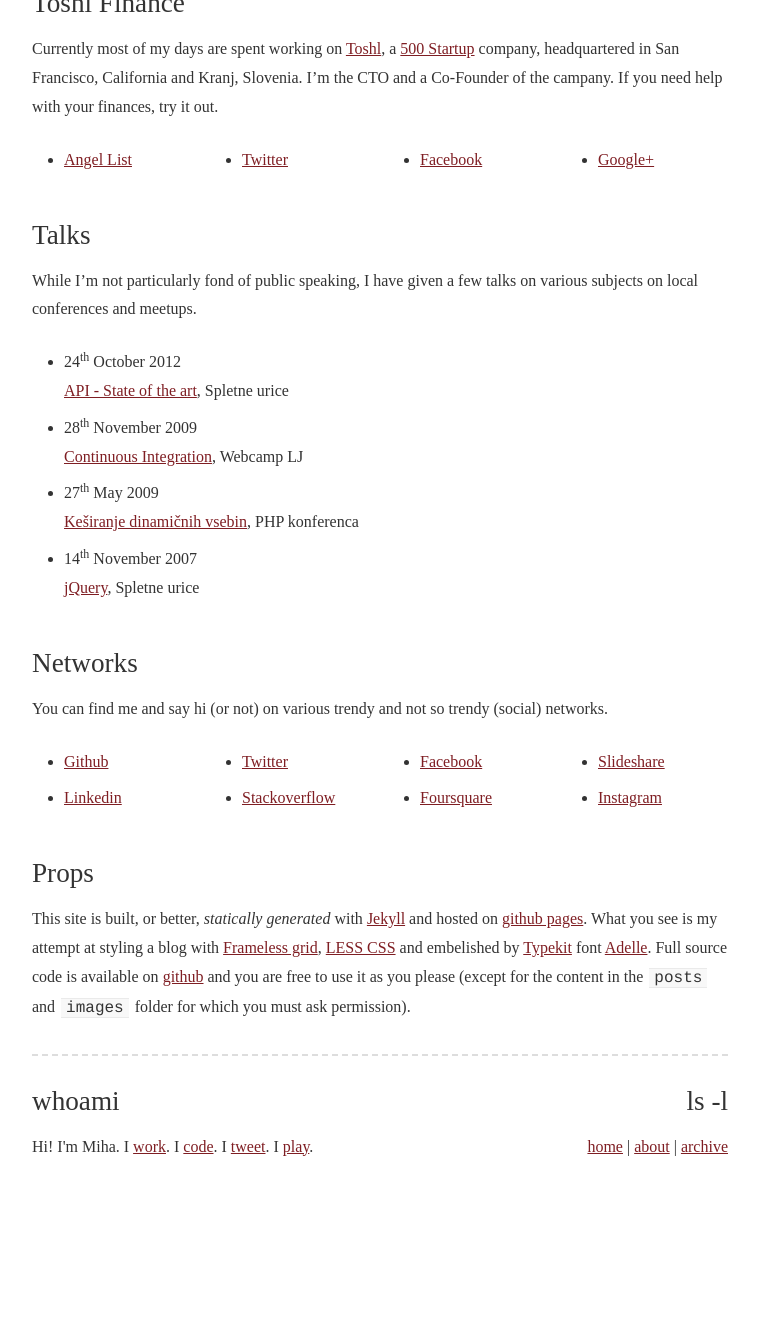
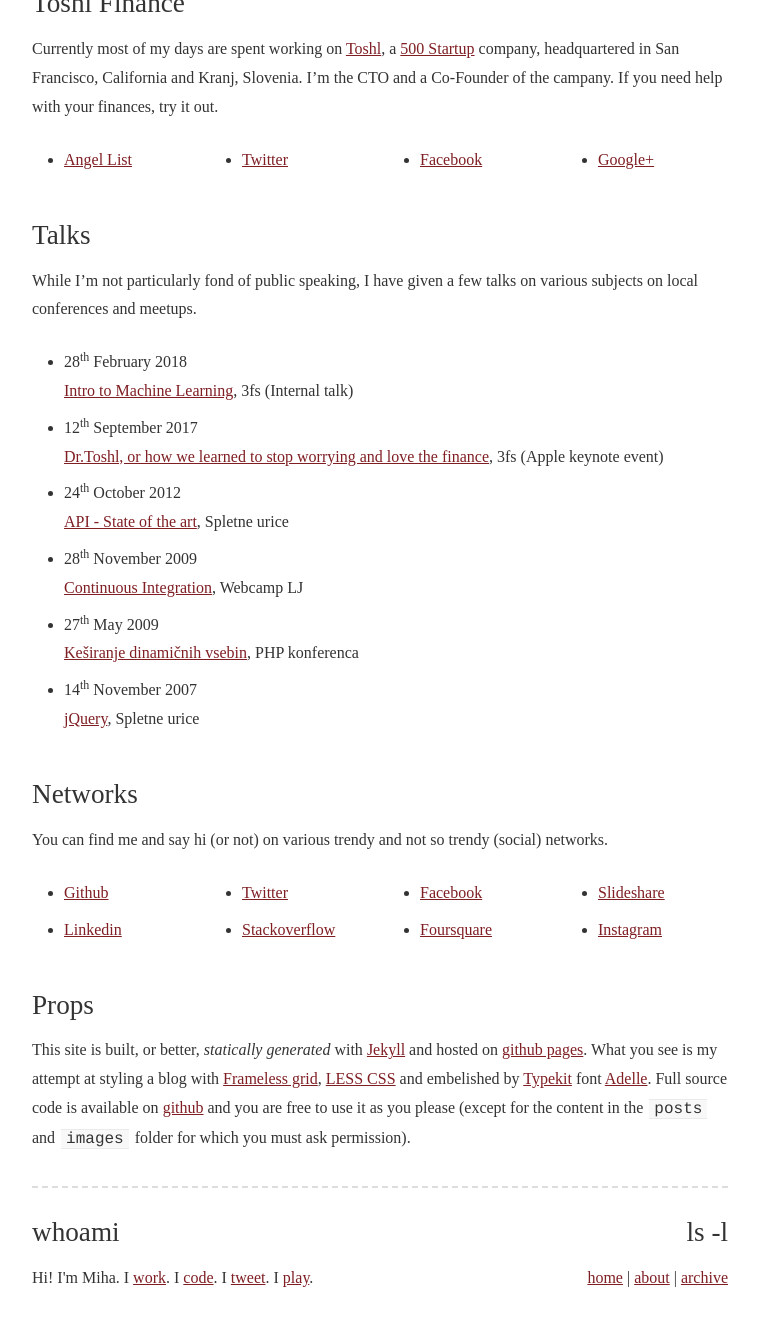
Before and after one commit to mihahribar/mihahribar.github.io, a Jekyll site: the page built from about.md, in a window 1280 px wide, cut to the strip 294-1619 px from the top of the page. Shown: the whole strip, without its empty margins (260-1019 px from the left). Built offline with Jekyll 4.4.1, drawn with Linux system fonts in a browser that asks for light colours; before the commit the page ends 1487 px from its top, so only the background shows below that.

Commit message:
added recent talks

```diff
--- a/about.md
+++ b/about.md
@@ -30,6 +30,10 @@
 While I'm not particularly fond of public speaking, I have given a few
 talks on various subjects on local conferences and meetups.
 
+-   <time datetime="2018-02-28">28<sup>th</sup> February 2018</time>
+    [Intro to Machine Learning](/talks/intro-to-ml.pdf), 3fs (Internal talk)
+-   <time datetime="2017-09-12">12<sup>th</sup> September 2017</time>
+    [Dr.Toshl, or how we learned to stop worrying and love the finance](/talks/dr.toshl.pdf), 3fs (Apple keynote event)
 -   <time datetime="2012-10-24">24<sup>th</sup> October 2012</time>
     [API - State of the art](/talks/api-state-of-the-art), Spletne urice
 -   <time datetime="2009-11-14">28<sup>th</sup> November 2009</time>
```
Also changed, not shown: 2 other files.
